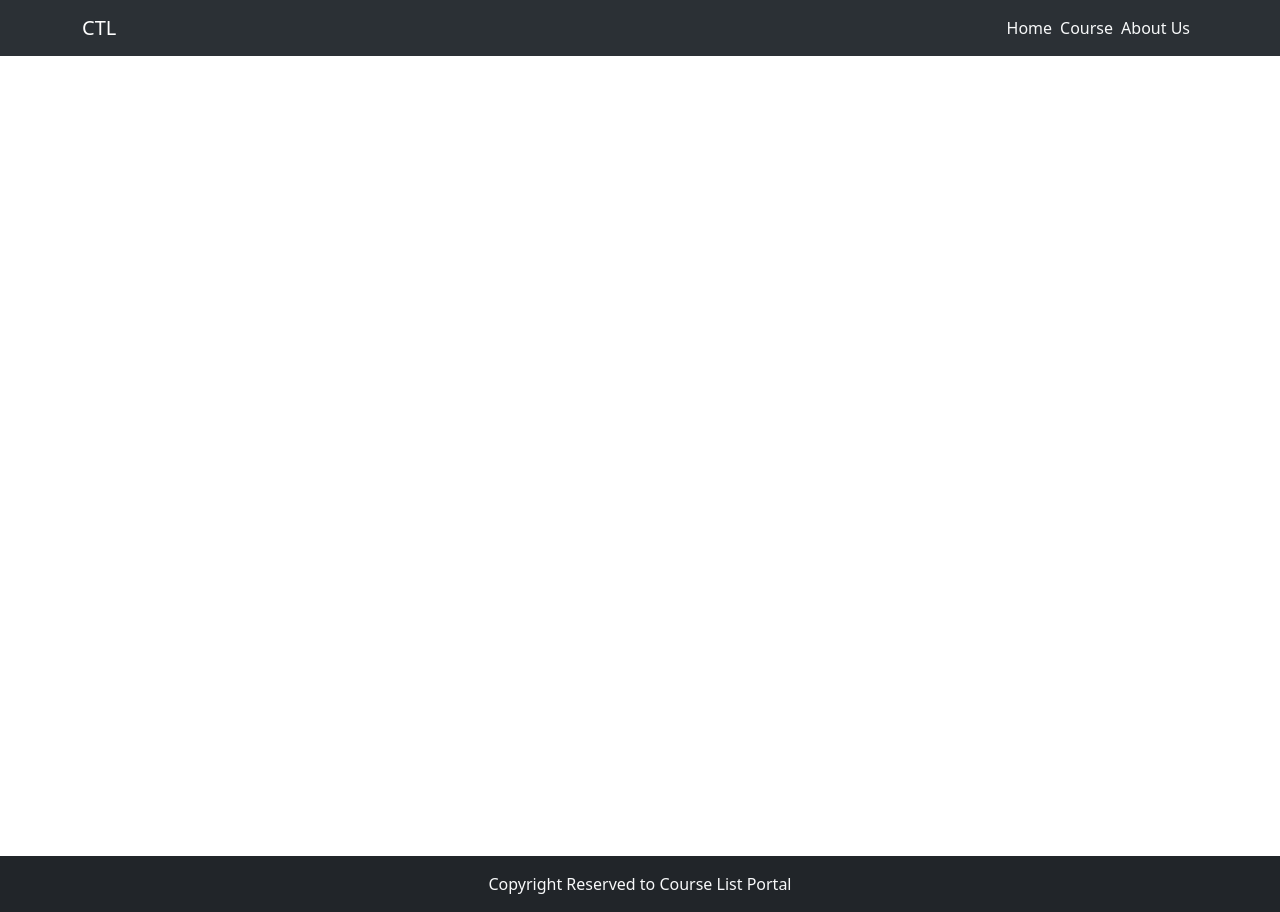
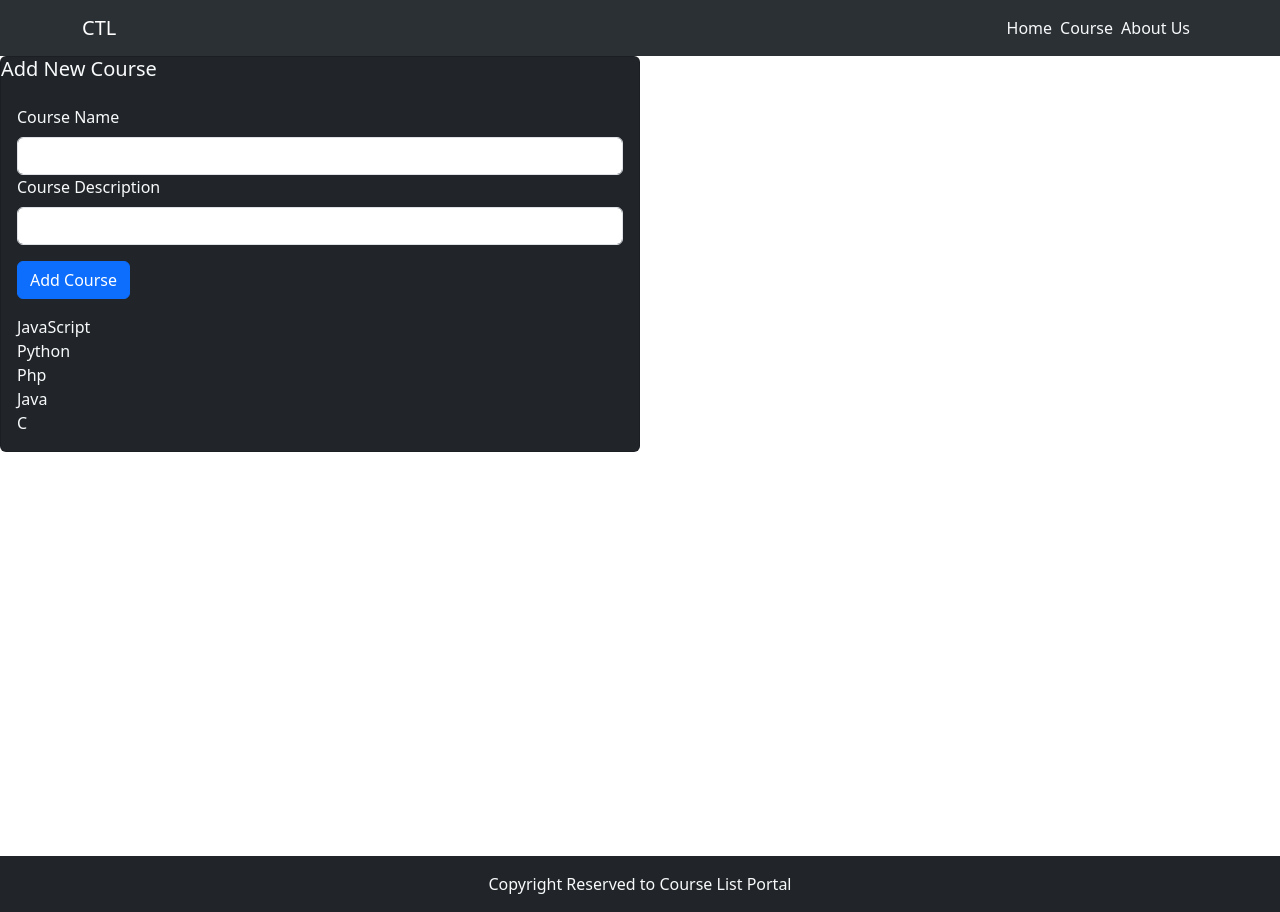
Before and after one commit to Basil-jiji/CoursePortal, a React (Create React App) app: page /add in a window 1280 px wide. Built offline with nearby package versions, Linux system fonts and the light colour scheme.

Commit message:
Add Courses

```diff
--- a/src/App.js
+++ b/src/App.js
@@ -16,7 +16,7 @@ const App = () => {
           <Route path='/' element={<HomePage />} />
           <Route path='/course' element={<CoursePage/>} />
           <Route path='/about' element={<AboutPage />} />
-          <Route path='/test' element={<AddCourse />} />
+          <Route path='/add' element={<AddCourse />} />
         </Routes>
       </main>
       <Footer />
--- a/src/components/AddCourse.js
+++ b/src/components/AddCourse.js
@@ -1,7 +1,12 @@
-import React from 'react'
+import React, { useState } from 'react'
 import { Button, Card, Form } from 'react-bootstrap'
+import courses from '../courses'
 
 const AddCourse = () => {
+  const [course, setCourse] = useState(courses)
+  const [name, setName] = useState('')
+  const [description, setDescription] = useState('')
+
   return (
     <>
       <Card className='bg-dark text-light w-50'>
@@ -10,13 +15,41 @@ const AddCourse = () => {
           <Form>
             <Form.Group>
               <Form.Label>Course Name</Form.Label>
-              <Form.Control type='text'></Form.Control>
+              <Form.Control
+                type='text'
+                value={name}
+                onChange={(e) => setName(e.target.value)}
+              ></Form.Control>
             </Form.Group>
             <Form.Group>
               <Form.Label>Course Description</Form.Label>
-              <Form.Control type='text'></Form.Control>
+              <Form.Control
+                type='text'
+                value={description}
+                onChange={(e) => setDescription(e.target.value)}
+              ></Form.Control>
             </Form.Group>
-            <Button className='my-3'>Add Course</Button>
+            <Button
+              className='my-3'
+              onClick={() =>
+                setCourse([...course,
+                  {
+                    id: Math.floor(Math.random() * 100),
+                    name: name,
+                    description: description,
+                    image: null,
+                    featured: null,
+                    rating: null
+                  }
+                ])
+              }
+            >
+              Add Course
+            </Button>
+            {console.log(course)}
+            {course.map((course)=>(
+              <div key={course.id}>{course.name}</div>
+            ))}
           </Form>
         </Card.Body>
       </Card>
--- a/src/components/CoursePage.js
+++ b/src/components/CoursePage.js
@@ -3,6 +3,7 @@ import { Container, Col, Row, Button, Dropdown, Card } from 'react-bootstrap'
 import '../styles/course-page.css'
 import courses from '../courses'
 import Rating from './Rating'
+import { Link } from 'react-router-dom'
 
 const CoursePage = () => {
   return (
@@ -13,12 +14,14 @@ const CoursePage = () => {
           <Col className='' sm={6}>
             <Dropdown>
               <Dropdown.Toggle variant='success' id='dropdown-basic'>
-               Filter
+                Filter
               </Dropdown.Toggle>
             </Dropdown>
           </Col>
           <Col sm={3} className='align-items-right'>
-            <Button className=''>Add Course</Button>
+            <Link to='/add'>
+              <Button variant='link'>Add Course</Button>
+            </Link>
           </Col>
           <Col sm={3}>
             <Button>Edit Course</Button>
@@ -27,12 +30,12 @@ const CoursePage = () => {
         <Row>
           <Col>
             {courses.map((course) => (
-              <Card>
+              <Card key={course.id}>
                 <Card.Title>{course.name}</Card.Title>
                 <Card.Body>
                   <Card.Text>
-                    <p>{course.description}</p>
-                    <Rating value={course.rating} color='gold'/>
+                    {course.description}
+                    <Rating value={course.rating} color='gold' />
                   </Card.Text>
                 </Card.Body>
               </Card>
--- a/src/components/FilterCourse.js
+++ b/src/components/FilterCourse.js
@@ -4,9 +4,7 @@ import { Dropdown } from 'react-bootstrap'
 const FilterCourse = () => {
   return (
     <>
-
-
-      {/* <Dropdown>
+      <Dropdown>
         <Dropdown.Toggle variant='success' id='dropdown-basic'>
           Filter
         </Dropdown.Toggle>
@@ -18,7 +16,7 @@ const FilterCourse = () => {
           <Dropdown.Item href='#/action-5'>2 Stars</Dropdown.Item>
           <Dropdown.Item href='#/action-6'>1 Stars</Dropdown.Item>
         </Dropdown.Menu>
-      </Dropdown> */}
+      </Dropdown>
     </>
   )
 }
--- a/src/courses.js
+++ b/src/courses.js
@@ -43,12 +43,6 @@ const courses = [
       'C is sit amet, consectetur adipiscing elit, sed do eiusmod tempor incididunt ut labore et dolore magna aliqua. Ut enim ad minim veniam',
     featured: true,
     rating: '1.5',
-    reviews : {
-      id: 1,
-      name: "Akshay",
-      text: "This is a nice course",
-      rating: 5
-    }
   },
 ]
 
```
